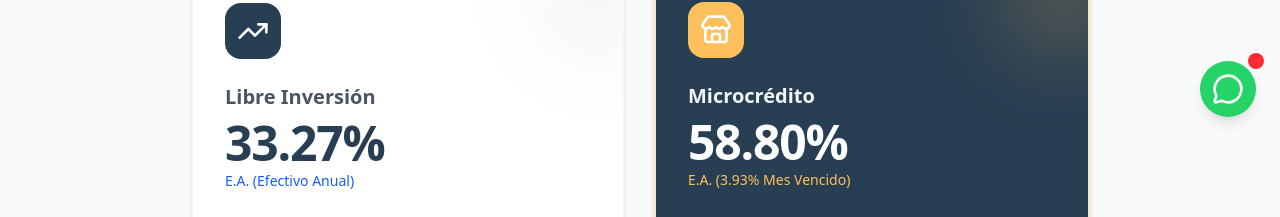
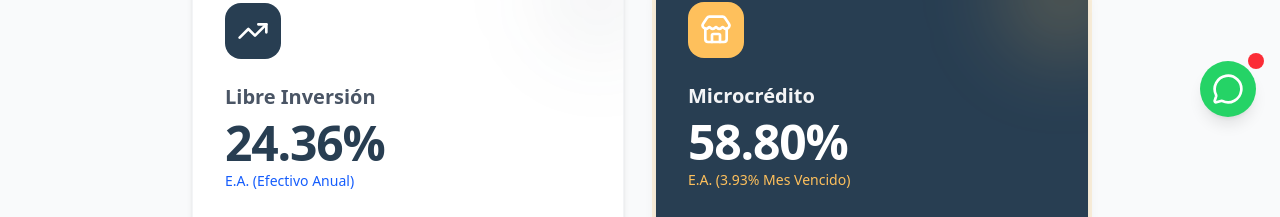
Before and after one commit to Ban68/proalto, a Next.js app: page /tasas-y-tarifas in a window 1280 px wide. Shown: the part 659-876 px from the top of the page. Built offline with nearby package versions, Linux system fonts and the light colour scheme.

Commit message:
update: libre inversion rate to 24.36%

```diff
--- a/app/tasas-y-tarifas/page.tsx
+++ b/app/tasas-y-tarifas/page.tsx
@@ -36,7 +36,7 @@ export default function TasasPage() {
                         {/* Libre Inversión */}
                         <RateCard
                             title="Libre Inversión"
-                            rate="33.27%"
+                            rate="24.36%"
                             period="E.A. (Efectivo Anual)"
                             icon={<TrendingUp className="w-8 h-8 text-white" />}
                             description="Tasa fija para créditos de consumo y libranzas generales."
```
